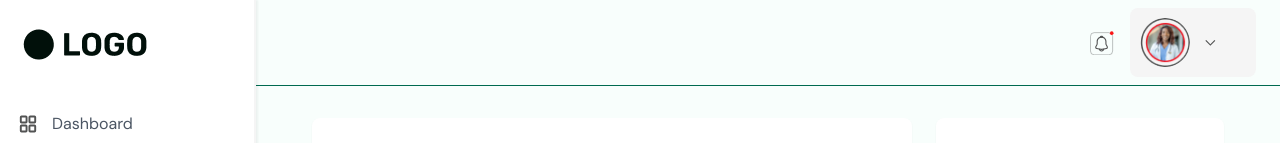
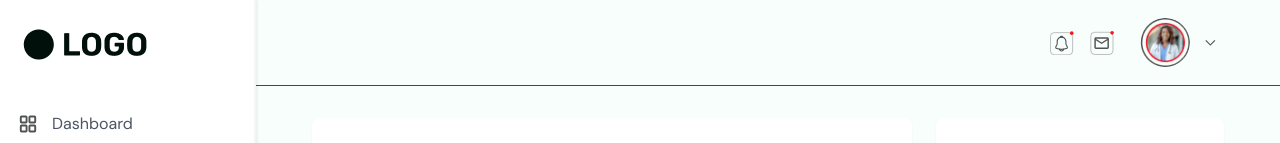
Before and after one commit to Omolara5861/superstar-mentors, a Next.js app: page /mentee-dashboard in a window 1280 px wide. Shown: the top 143 px of the page. Built offline with nearby package versions, Linux system fonts and the light colour scheme.

Commit message:
Refactor header

```diff
--- a/src/components/mentee-dashboard/header/Header.tsx
+++ b/src/components/mentee-dashboard/header/Header.tsx
@@ -8,7 +8,10 @@ const Header = () => {
                     <button className="mr-4">
                         <Image src="/dashboard/notification.svg" alt="Notifications" width={24} height={24} />
                     </button>
-                    <div className="bg-[#f5f5f5] p-[10px] rounded-lg flex w-[126px]">
+                    <button className="mr-4">
+                        <Image src="/dashboard/message1.svg" alt="Notifications" width={24} height={24} />
+                    </button>
+                    <div className="p-[10px] rounded-lg flex w-[126px]">
                         <Image src="/dashboard/profile-pic.png" width={50} height={50} alt="Profile" className="rounded-full mr-[14px]" />
                         <Image src="/dashboard/caret-down.svg" width={12} height={12} alt="Arrow Down" />
                     </div>
```
